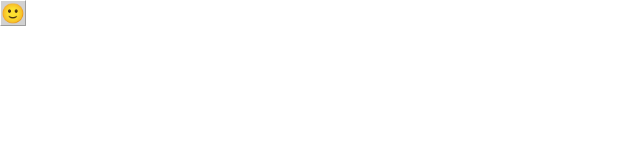
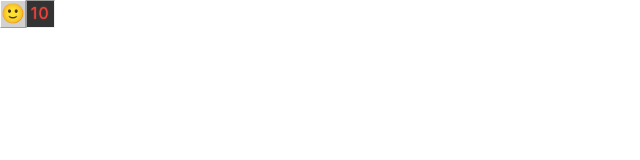
Before and after one commit to DudaLipinski/minesweeper-ts, a React (Create React App) app: page / in a window 1280 px wide. Shown: the top 160 px of the page, without its empty margins (0-640 px from the left). Built offline with nearby package versions, Linux system fonts and the light colour scheme.

Commit message:
feat(counter): create Counter tests

```diff
--- a/src/components/Scoreboard/Scoreboard.tsx
+++ b/src/components/Scoreboard/Scoreboard.tsx
@@ -1,6 +1,7 @@
 import { FC } from 'react'
 import styled from 'styled-components'
 import { Reset } from './Reset/Reset'
+import { Counter } from './Counter/Counter'
 
 export interface ScoreboardProps {
   time: string
@@ -17,6 +18,7 @@ export const Scoreboard: FC<ScoreboardProps> = ({
 }) => (
   <Wrapper>
     <Reset onReset={onReset} />
+    <Counter children="10" />
   </Wrapper>
 )
 
```
Also changed, not shown: 2 other files (tests, documents, lock files or other folders).
